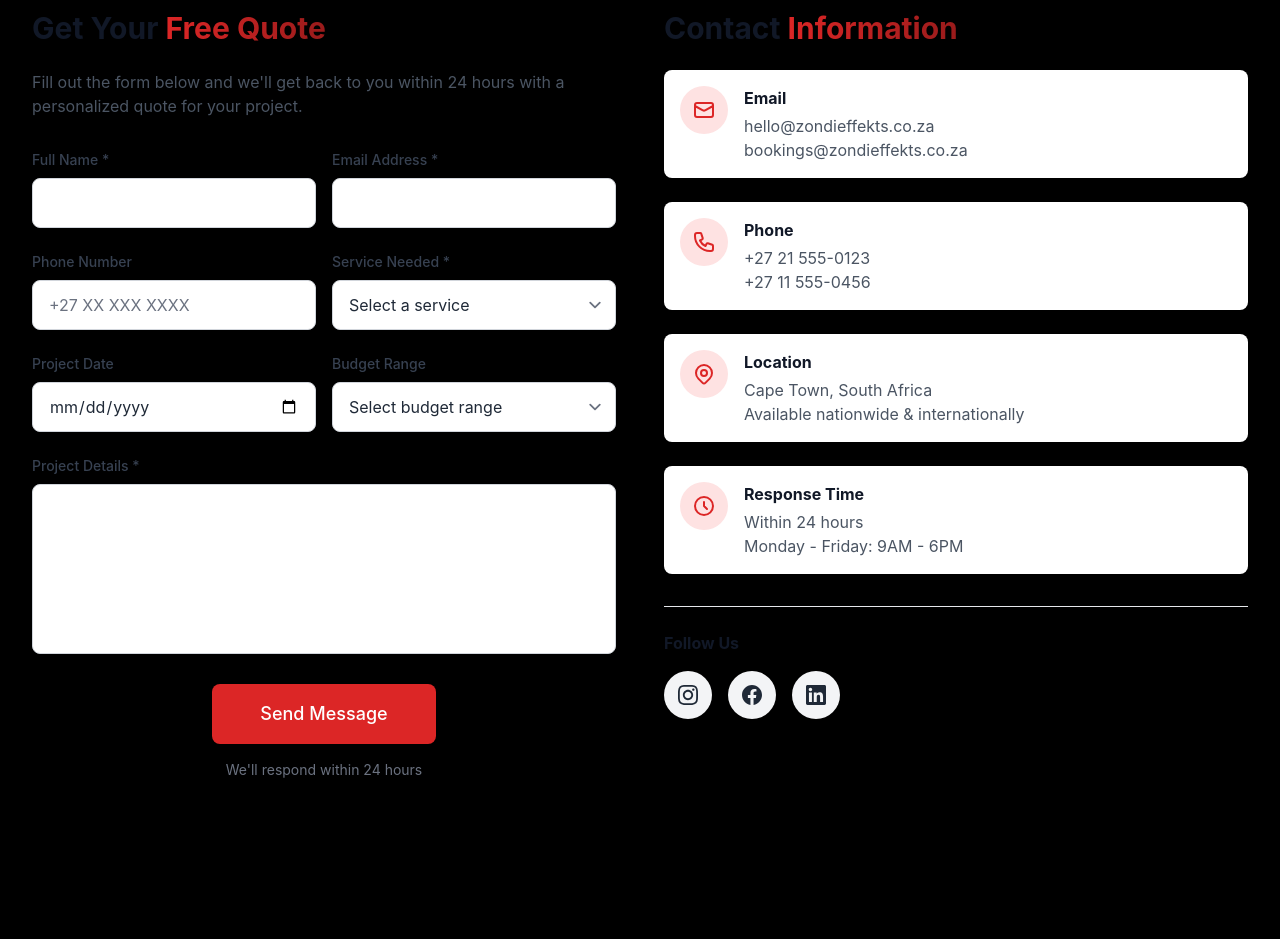
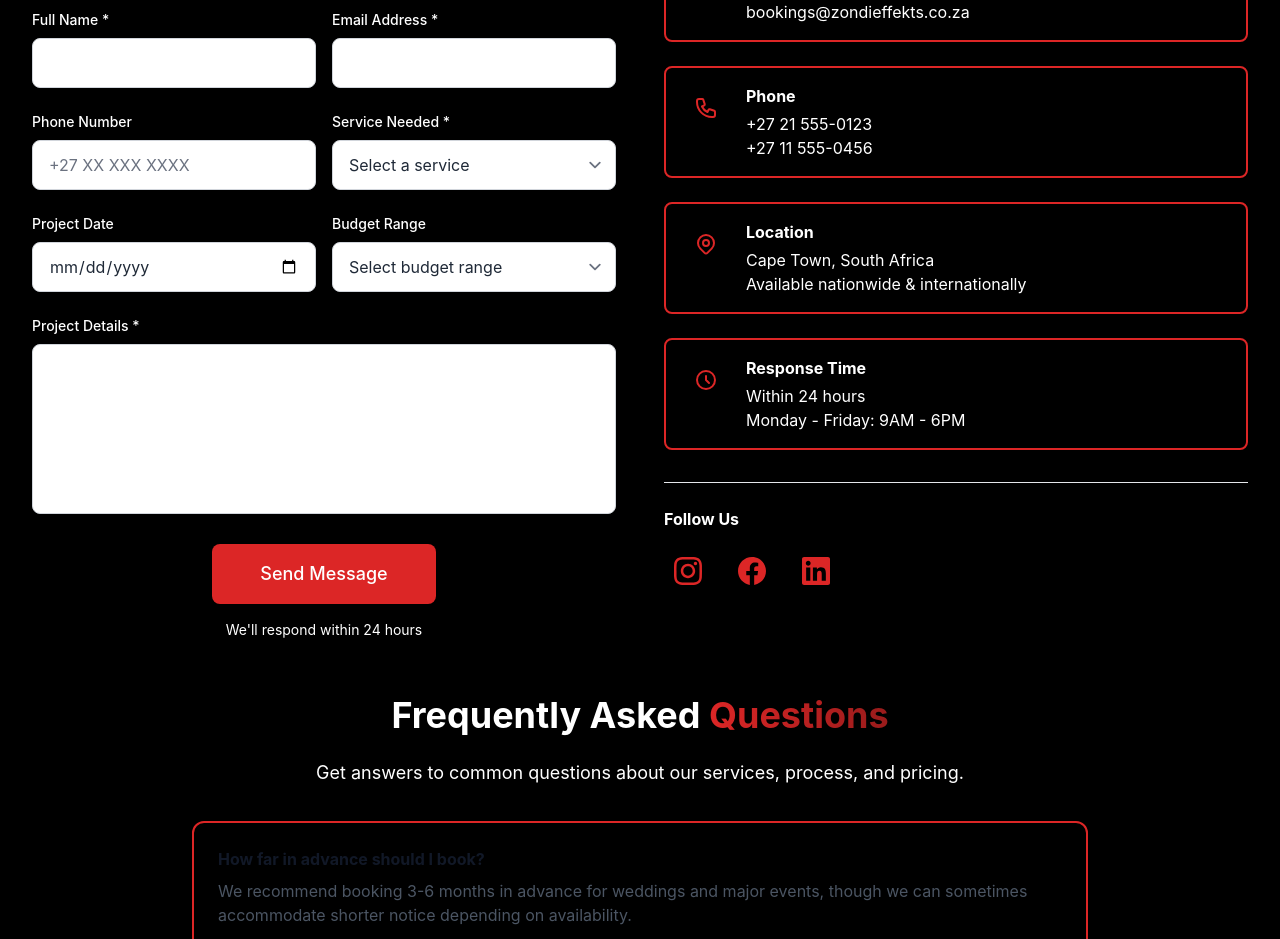
Before and after one commit to Nathandiv/ZondiEffeKt, an Angular app: page /contact in a window 1280 px wide. Shown: the part 482-1421 px from the top of the page. Built offline with nearby package versions, Linux system fonts and the light colour scheme.

Commit message:
made changes to the contact page UI and UX

```diff
--- a/src/app/pages/contact/contact.component.css
+++ b/src/app/pages/contact/contact.component.css
@@ -25,7 +25,7 @@
 
 /* Contact info cards */
 .contact-info-card {
-  @apply flex items-start space-x-4 p-4 bg-white rounded-lg shadow-sm hover:shadow-md transition-shadow;
+  @apply flex items-start space-x-4 p-4 rounded-lg shadow-sm hover:shadow-md transition-shadow border-2 border-red-600;
 }
 
 @media (max-width: 639px) {
--- a/src/app/pages/contact/contact.component.html
+++ b/src/app/pages/contact/contact.component.html
@@ -1,5 +1,5 @@
 <!-- Hero Section -->
-<section class="pt-20 section-padding  text-white" aria-label="Hero Section">
+<section class="pt-20 section-padding  text-white" aria-label="Hero Section"style="margin-top: -30px;">
   <div class="container-max">
     <div class="text-center">
       <h1 class="text-4xl sm:text-5xl lg:text-6xl font-bold mb-6 animate-slide-up">
@@ -13,15 +13,16 @@
 </section>
 
 <!-- Contact Form & Info -->
-<section class="section-padding " aria-label="Contact Form and Information Section">
+<section class="section-padding " aria-label="Contact Form and Information Section"
+ style=" margin-top: -110px;">
   <div class="container-max">
     <div class="grid grid-cols-1 lg:grid-cols-2 gap-6 lg:gap-12">
       <!-- Contact Form -->
       <div class="animate-slide-up">
-        <h2 class="text-3xl font-bold mb-6 text-dark-900">
+        <h2 class="text-3xl font-bold mb-6 text-white">
           Get Your <span class="text-gradient">Free Quote</span>
         </h2>
-        <p class="text-dark-600 mb-8">
+        <p class="text-white mb-8">
           Fill out the form below and we'll get back to you within 24 hours with a personalized quote for your project.
         </p>
 
@@ -32,7 +33,7 @@
 
           <div class="grid grid-cols-1 md:grid-cols-2 gap-4">
             <div>
-              <label for="name" class="block text-sm font-medium text-dark-700 mb-2">
+              <label for="name" class="block text-sm font-medium text-white mb-2">
                 Full Name *
               </label>
               <input
@@ -44,7 +45,7 @@
             </div>
 
             <div>
-              <label for="email" class="block text-sm font-medium text-dark-700 mb-2">
+              <label for="email" class="block text-sm font-medium text-white mb-2">
                 Email Address *
               </label>
               <input
@@ -58,7 +59,7 @@
 
           <div class="grid grid-cols-1 md:grid-cols-2 gap-4">
             <div>
-              <label for="phone" class="block text-sm font-medium text-dark-700 mb-2">
+              <label for="phone" class="block text-sm font-medium text-white mb-2">
                 Phone Number
               </label>
               <input
@@ -70,7 +71,7 @@
             </div>
 
             <div>
-              <label for="service" class="block text-sm font-medium text-dark-700 mb-2">
+              <label for="service" class="block text-sm font-medium text-white mb-2">
                 Service Needed *
               </label>
               <select
@@ -92,7 +93,7 @@
 
           <div class="grid grid-cols-1 md:grid-cols-2 gap-4">
             <div>
-              <label for="eventDate" class="block text-sm font-medium text-dark-700 mb-2">
+              <label for="eventDate" class="block text-sm font-medium text-white mb-2">
                 Project Date
               </label>
               <input
@@ -103,7 +104,7 @@
             </div>
 
             <div>
-              <label for="budget" class="block text-sm font-medium text-dark-700 mb-2">
+              <label for="budget" class="block text-sm font-medium text-white mb-2">
                 Budget Range
               </label>
               <select
@@ -121,7 +122,7 @@
           </div>
 
           <div>
-            <label for="message" class="block text-sm font-medium text-dark-700 mb-2">
+            <label for="message" class="block text-sm font-medium text-white mb-2">
               Project Details *
             </label>
             <textarea
@@ -138,7 +139,7 @@
             <button type="submit" class="btn-primary text-lg px-12 py-4">
               Send Message
             </button>
-            <p class="text-sm text-dark-500 mt-4">
+            <p class="text-sm text-white mt-4">
               We'll respond within 24 hours
             </p>
           </div>
@@ -147,81 +148,81 @@
 
       <!-- Contact Information -->
       <div class="animate-slide-up animate-delayed">
-        <h2 class="text-3xl font-bold mb-6 text-dark-900">
+        <h2 class="text-3xl font-bold mb-6 text-white">
           Contact <span class="text-gradient">Information</span>
         </h2>
 
         <div class="space-y-6 mb-8">
           <div class="contact-info-card">
-            <div class="w-12 h-12 bg-primary-100 rounded-full flex items-center justify-center flex-shrink-0">
+            <div class="w-12 h-12 rounded-full flex items-center justify-center flex-shrink-0">
               <svg class="w-6 h-6 text-primary-600" fill="none" stroke="currentColor" viewBox="0 0 24 24">
                 <path stroke-linecap="round" stroke-linejoin="round" stroke-width="2" d="M3 8l7.89 4.26a2 2 0 002.22 0L21 8M5 19h14a2 2 0 002-2V7a2 2 0 00-2-2H5a2 2 0 00-2 2v10a2 2 0 002 2z"></path>
               </svg>
             </div>
             <div>
-              <h3 class="font-bold text-dark-900 mb-1">Email</h3>
-              <p class="text-dark-600">hello&#64;zondieffekts.co.za</p>
-              <p class="text-dark-600">bookings&#64;zondieffekts.co.za</p>
+              <h3 class="font-bold text-white mb-1">Email</h3>
+              <p class="text-white">hello&#64;zondieffekts.co.za</p>
+              <p class="text-white">bookings&#64;zondieffekts.co.za</p>
             </div>
           </div>
 
           <div class="contact-info-card">
-            <div class="w-12 h-12 bg-primary-100 rounded-full flex items-center justify-center flex-shrink-0">
+            <div class="w-12 h-12 rounded-full flex items-center justify-center flex-shrink-0">
               <svg class="w-6 h-6 text-primary-600" fill="none" stroke="currentColor" viewBox="0 0 24 24">
                 <path stroke-linecap="round" stroke-linejoin="round" stroke-width="2" d="M3 5a2 2 0 012-2h3.28a1 1 0 01.948.684l1.498 4.493a1 1 0 01-.502 1.21l-2.257 1.13a11.042 11.042 0 005.516 5.516l1.13-2.257a1 1 0 011.21-.502l4.493 1.498a1 1 0 01.684.949V19a2 2 0 01-2 2h-1C9.716 21 3 14.284 3 6V5z"></path>
               </svg>
             </div>
             <div>
-              <h3 class="font-bold text-dark-900 mb-1">Phone</h3>
-              <p class="text-dark-600">+27 21 555-0123</p>
-              <p class="text-dark-600">+27 11 555-0456</p>
+              <h3 class="font-bold text-white mb-1">Phone</h3>
+              <p class="text-white">+27 21 555-0123</p>
+              <p class="text-white">+27 11 555-0456</p>
             </div>
           </div>
 
           <div class="contact-info-card">
-            <div class="w-12 h-12 bg-primary-100 rounded-full flex items-center justify-center flex-shrink-0">
+            <div class="w-12 h-12 rounded-full flex items-center justify-center flex-shrink-0">
               <svg class="w-6 h-6 text-primary-600" fill="none" stroke="currentColor" viewBox="0 0 24 24">
                 <path stroke-linecap="round" stroke-linejoin="round" stroke-width="2" d="M17.657 16.657L13.414 20.9a1.998 1.998 0 01-2.827 0l-4.244-4.243a8 8 0 1111.314 0z"></path>
                 <path stroke-linecap="round" stroke-linejoin="round" stroke-width="2" d="M15 11a3 3 0 11-6 0 3 3 0 016 0z"></path>
               </svg>
             </div>
             <div>
-              <h3 class="font-bold text-dark-900 mb-1">Location</h3>
-              <p class="text-dark-600">Cape Town, South Africa</p>
-              <p class="text-dark-600">Available nationwide & internationally</p>
+              <h3 class="font-bold text-white mb-1">Location</h3>
+              <p class="text-white">Cape Town, South Africa</p>
+              <p class="text-white">Available nationwide & internationally</p>
             </div>
           </div>
 
           <div class="contact-info-card">
-            <div class="w-12 h-12 bg-primary-100 rounded-full flex items-center justify-center flex-shrink-0">
+            <div class="w-12 h-12 rounded-full flex items-center justify-center flex-shrink-0">
               <svg class="w-6 h-6 text-primary-600" fill="none" stroke="currentColor" viewBox="0 0 24 24">
                 <path stroke-linecap="round" stroke-linejoin="round" stroke-width="2" d="M12 8v4l3 3m6-3a9 9 0 11-18 0 9 9 0 0118 0z"></path>
               </svg>
             </div>
             <div>
-              <h3 class="font-bold text-dark-900 mb-1">Response Time</h3>
-              <p class="text-dark-600">Within 24 hours</p>
-              <p class="text-dark-600">Monday - Friday: 9AM - 6PM</p>
+              <h3 class="font-bold text-white mb-1">Response Time</h3>
+              <p class="text-white">Within 24 hours</p>
+              <p class="text-white">Monday - Friday: 9AM - 6PM</p>
             </div>
           </div>
         </div>
 
         <!-- Social Media -->
         <div class="border-t border-dark-200 pt-6">
-          <h3 class="font-bold text-dark-900 mb-4">Follow Us</h3>
+          <h3 class="font-bold text-white mb-4">Follow Us</h3>
           <div class="flex space-x-4">
-            <a href="#" class="w-12 h-12 bg-dark-100 rounded-full flex items-center justify-center hover:bg-primary-600 hover:text-white transition-colors">
-              <svg class="w-5 h-5" fill="currentColor" viewBox="0 0 24 24">
+            <a href="#" class="w-12 h-12 rounded-full flex items-center justify-center hover:bg-primary-600 hover:text-white transition-colors">
+              <svg class="w-7 h-7 text-primary-600"  fill="currentColor" viewBox="0 0 24 24">
                 <path d="M12 2.163c3.204 0 3.584.012 4.85.07 3.252.148 4.771 1.691 4.919 4.919.058 1.265.069 1.645.069 4.849 0 3.205-.012 3.584-.069 4.849-.149 3.225-1.664 4.771-4.919 4.919-1.266.058-1.644.07-4.85.07-3.204 0-3.584-.012-4.849-.07-3.26-.149-4.771-1.699-4.919-4.92-.058-1.265-.07-1.644-.07-4.849 0-3.204.013-3.583.07-4.849.149-3.227 1.664-4.771 4.919-4.919 1.266-.057 1.645-.069 4.849-.069zm0-2.163c-3.259 0-3.667.014-4.947.072-4.358.2-6.78 2.618-6.98 6.98-.059 1.281-.073 1.689-.073 4.948 0 3.259.014 3.668.072 4.948.2 4.358 2.618 6.78 6.98 6.98 1.281.058 1.689.072 4.948.072 3.259 0 3.668-.014 4.948-.072 4.354-.2 6.782-2.618 6.979-6.98.059-1.28.073-1.689.073-4.948 0-3.259-.014-3.667-.072-4.947-.196-4.354-2.617-6.78-6.979-6.98-1.281-.059-1.69-.073-4.949-.073zm0 5.838c-3.403 0-6.162 2.759-6.162 6.162s2.759 6.163 6.162 6.163 6.162-2.759 6.162-6.163c0-3.403-2.759-6.162-6.162-6.162zm0 10.162c-2.209 0-4-1.79-4-4 0-2.209 1.791-4 4-4s4 1.791 4 4c0 2.21-1.791 4-4 4zm6.406-11.845c-.796 0-1.441.645-1.441 1.44s.645 1.44 1.441 1.44c.795 0 1.439-.645 1.439-1.44s-.644-1.44-1.439-1.44z"/>
               </svg>
             </a>
-            <a href="#" class="w-12 h-12 bg-dark-100 rounded-full flex items-center justify-center hover:bg-primary-600 hover:text-white transition-colors">
-              <svg class="w-5 h-5" fill="currentColor" viewBox="0 0 24 24">
+            <a href="#" class="w-12 h-12 rounded-full flex items-center justify-center hover:bg-primary-600 hover:text-white transition-colors">
+              <svg class="w-7 h-7 text-primary-600 " fill="currentColor" viewBox="0 0 24 24">
                 <path d="M24 12.073c0-6.627-5.373-12-12-12s-12 5.373-12 12c0 5.99 4.388 10.954 10.125 11.854v-8.385H7.078v-3.47h3.047V9.43c0-3.007 1.792-4.669 4.533-4.669 1.312 0 2.686.235 2.686.235v2.953H15.83c-1.491 0-1.956.925-1.956 1.874v2.25h3.328l-.532 3.47h-2.796v8.385C19.612 23.027 24 18.062 24 12.073z"/>
               </svg>
             </a>
-            <a href="#" class="w-12 h-12 bg-dark-100 rounded-full flex items-center justify-center hover:bg-primary-600 hover:text-white transition-colors">
-              <svg class="w-5 h-5" fill="currentColor" viewBox="0 0 24 24">
+            <a href="#" class="w-12 h-12 rounded-full flex items-center justify-center hover:bg-primary-600 hover:text-white transition-colors">
+              <svg class="w-7 h-7 text-primary-600 " fill="currentColor" viewBox="0 0 24 24">
                 <path d="M20.447 20.452h-3.554v-5.569c0-1.328-.027-3.037-1.852-3.037-1.853 0-2.136 1.445-2.136 2.939v5.667H9.351V9h3.414v1.561h.046c.477-.9 1.637-1.85 3.37-1.85 3.601 0 4.267 2.37 4.267 5.455v6.286zM5.337 7.433c-1.144 0-2.063-.926-2.063-2.065 0-1.138.92-2.063 2.063-2.063 1.14 0 2.064.925 2.064 2.063 0 1.139-.925 2.065-2.064 2.065zm1.782 13.019H3.555V9h3.564v11.452zM22.225 0H1.771C.792 0 0 .774 0 1.729v20.542C0 23.227.792 24 1.771 24h20.451C23.2 24 24 23.227 24 22.271V1.729C24 .774 23.2 0 22.222 0h.003z"/>
               </svg>
             </a>
@@ -233,35 +234,35 @@
 </section>
 
 <!-- FAQ Section -->
-<section class="section-padding " aria-label="Frequently Asked Questions Section">
+<section class="section-padding " aria-label="Frequently Asked Questions Section" style=" margin-top: -105px;">
   <div class="container-max">
     <div class="text-center mb-16">
-      <h2 class="text-3xl sm:text-4xl font-bold mb-6 text-dark-900">
+      <h2 class="text-3xl sm:text-4xl font-bold mb-6 text-white">
         Frequently Asked <span class="text-gradient">Questions</span>
       </h2>
-      <p class="text-lg text-dark-600 max-w-2xl mx-auto">
+      <p class="text-lg text-white max-w-2xl mx-auto">
         Get answers to common questions about our services, process, and pricing.
       </p>
     </div>
 
-    <div class="max-w-3xl sm:max-w-4xl mx-auto">
+    <div class="max-w-3xl sm:max-w-4xl mx-auto" style="margin-top: -30px; " >
       <div class="space-y-6">
-        <div class="bg-white p-6 rounded-xl shadow-sm">
+        <div class="p-6 rounded-xl shadow-sm border-2 border-red-600">
           <h3 class="font-bold text-dark-900 mb-2">How far in advance should I book?</h3>
           <p class="text-dark-600">We recommend booking 3-6 months in advance for weddings and major events, though we can sometimes accommodate shorter notice depending on availability.</p>
         </div>
 
-        <div class="bg-white p-6 rounded-xl shadow-sm">
+        <div class="p-6 rounded-xl shadow-sm border-2 border-red-600">
           <h3 class="font-bold text-dark-900 mb-2">What's included in your packages?</h3>
           <p class="text-dark-600">Our packages include professional shooting, basic editing, online gallery access, and high-resolution image delivery. Specific inclusions vary by package level.</p>
         </div>
 
-        <div class="bg-white p-6 rounded-xl shadow-sm">
+        <div class="p-6 rounded-xl shadow-sm border-2 border-red-600">
           <h3 class="font-bold text-dark-900 mb-2">Do you travel for shoots?</h3>
           <p class="text-dark-600">Yes! We're available for destination shoots worldwide. Travel costs may apply depending on location and duration.</p>
         </div>
 
-        <div class="bg-white p-6 rounded-xl shadow-sm">
+        <div class="p-6 rounded-xl shadow-sm border-2 border-red-600">
           <h3 class="font-bold text-dark-900 mb-2">How long until I receive my photos/videos?</h3>
           <p class="text-dark-600">Edited photos are typically delivered within 2-3 weeks, while video productions may take 4-6 weeks depending on complexity.</p>
         </div>
```
